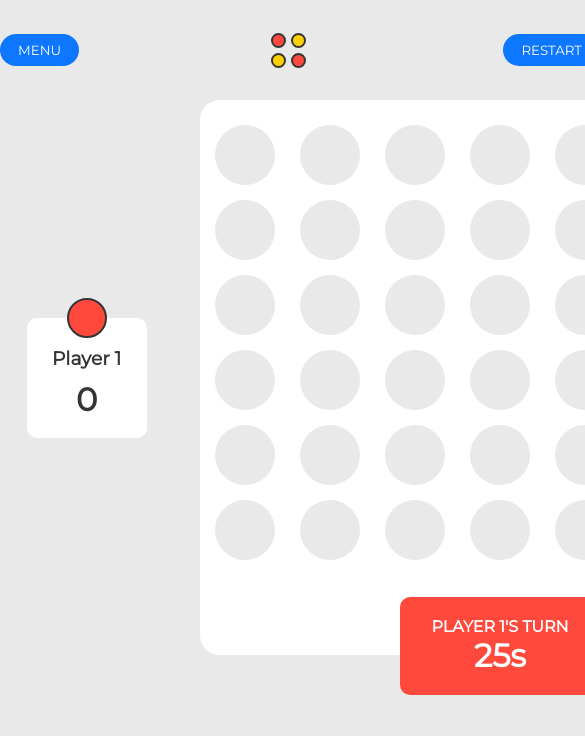
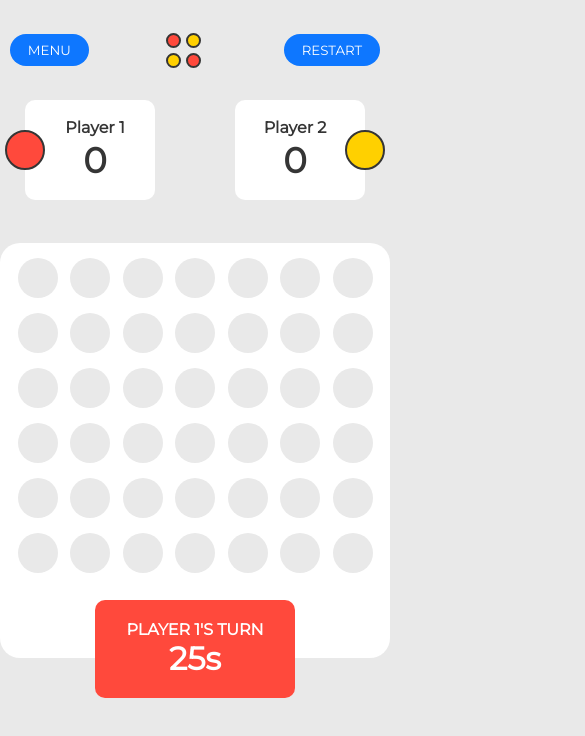
Before and after one commit to mafgit/four-in-a-row, a website: page public/index.html in a window 390 px wide. Shown: the top 736 px of the page, 585 px wide, since content can reach past the window. Drawn offline with Linux system fonts and the light colour scheme.

Commit message:
added responsiveness

```diff
--- a/public/style.css
+++ b/public/style.css
@@ -89,7 +89,7 @@ main {
   padding-bottom: 80px;
   position: relative;
   display: flex;
-  justify-content: center;
+  justify-content: space-evenly;
   align-items: center;
   gap: 15px;
 }
@@ -99,17 +99,19 @@ main {
   flex-direction: column;
   gap: 15px;
   height: 100%;
-  width: 70px;
+  /* max-width: 70px; */
   cursor: pointer;
   justify-content: center;
   align-items: center;
-  padding: 15px;
+  padding: 5px;
   border-radius: 8px;
   transition: 0.3s;
 }
 
 .col:hover {
-  background-color: var(--dark);
+  /* background-color: var(--dark); */
+  /* border-bottom: 5px solid black; */
+  box-shadow: inset 0 0px 10px 5px var(--bg-color);
 }
 
 .circle {
@@ -162,10 +164,18 @@ main {
   position: relative;
   padding-top: 20px;
   transition: 0.3s;
-  width: 120px;
+  width: 110px;
   gap: 10px;
   height: 120px;
   color: var(--dark);
+}
+
+.player-number {
+  font-size: 1em;
+}
+
+.player-score .score {
+  font-size: 2.2em;
 }
 
 .player-score:hover {
@@ -266,3 +276,160 @@ main {
 .menu-opt:hover {
   transform: scale(1.05);
 }
+
+@media screen and (max-width: 1035px) {
+  main {
+    display: grid;
+    /* gap: 20px; */
+    grid-template-rows: 1fr 1fr 1fr 1fr 1fr 1fr;
+    grid-template-columns: 1fr 1fr;
+    justify-content: center;
+    align-items: center;
+    justify-items: center;
+    /* height: 650px; */
+    /* max-width: 600px; */
+    width: 70%;
+    /* background-color: black; */
+    height: min-content;
+    position: relative;
+  }
+
+  .player-score {
+    width: 180px;
+    flex-direction: row;
+    height: 60px;
+    justify-content: space-evenly;
+    align-items: center;
+    padding: 0;
+  }
+
+  .player-1-score {
+    padding-left: 10px;
+    justify-self: flex-start;
+    left: 20px;
+  }
+
+  .player-2-score {
+    padding-right: 10px;
+    justify-self: flex-end;
+    right: 20px;
+  }
+
+  .player-1-logo {
+    left: -20px;
+    top: calc(50% - 20px);
+  }
+
+  .player-2-logo {
+    right: -20px;
+    top: calc(50% - 20px);
+  }
+
+  .player-score:nth-of-type(1) {
+    grid-row: 1/2;
+    grid-column: 1/2;
+    order: 1;
+  }
+
+  .player-score:nth-of-type(2) {
+    grid-row: 1/2;
+    grid-column: 2/3;
+    order: 2;
+  }
+
+  .board {
+    grid-column: 1/3;
+    grid-row: 2/7;
+    order: 3;
+    width: 100%;
+  }
+}
+
+@media screen and (max-width: 925px) {
+  header {
+    width: 90%;
+  }
+  main {
+    width: 90%;
+  }
+}
+
+@media screen and (max-width: 710px) {
+  main {
+    width: 90%;
+    gap: 20px;
+    /* gap: 0; */
+  }
+  .board {
+    width: 100%;
+    gap: 0;
+  }
+
+  .col {
+    /* gap: 10px; */
+    /* width: 60px; */
+  }
+
+  .circle {
+    width: 50px;
+    height: 50px;
+  }
+
+  header {
+    /* margin: 15px auto; */
+    width: 90%;
+  }
+}
+
+@media screen and (max-width: 575px) {
+  header,
+  main {
+    width: 95%;
+  }
+  .board {
+    /* gap: 5px; */
+  }
+
+  .circle {
+    width: 45px;
+    height: 45px;
+  }
+}
+
+/* @media screen and (max-width: 525px) {
+  main {
+    gap: 0;
+  }
+} */
+
+@media screen and (max-width: 460px) {
+  main {
+    gap: 0;
+  }
+  .player-score {
+    flex-direction: column;
+    height: 100px;
+    justify-content: center;
+    gap: 2px;
+    width: 130px;
+  }
+}
+
+@media screen and (max-width: 395px) {
+  .circle {
+    width: 40px;
+    height: 40px;
+  }
+
+  .player-1-score {
+    margin-left: 5px;
+  }
+  .player-2-score {
+    margin-right: 5px;
+  }
+  main {
+    width: 100%;
+  }
+}
+
+/* TODO: active, hover in mobile view */
--- a/src/index.ts
+++ b/src/index.ts
@@ -278,3 +278,6 @@ menuContainer?.addEventListener("click", (e) => {
 
 const restartBtn = document.querySelector(".restart-btn");
 restartBtn?.addEventListener("click", () => game.restart());
+
+// TODO: check if whole board is filled
+// TODO: different modes
```
Also changed, not shown: public/index.html (+0 -1 lines).
